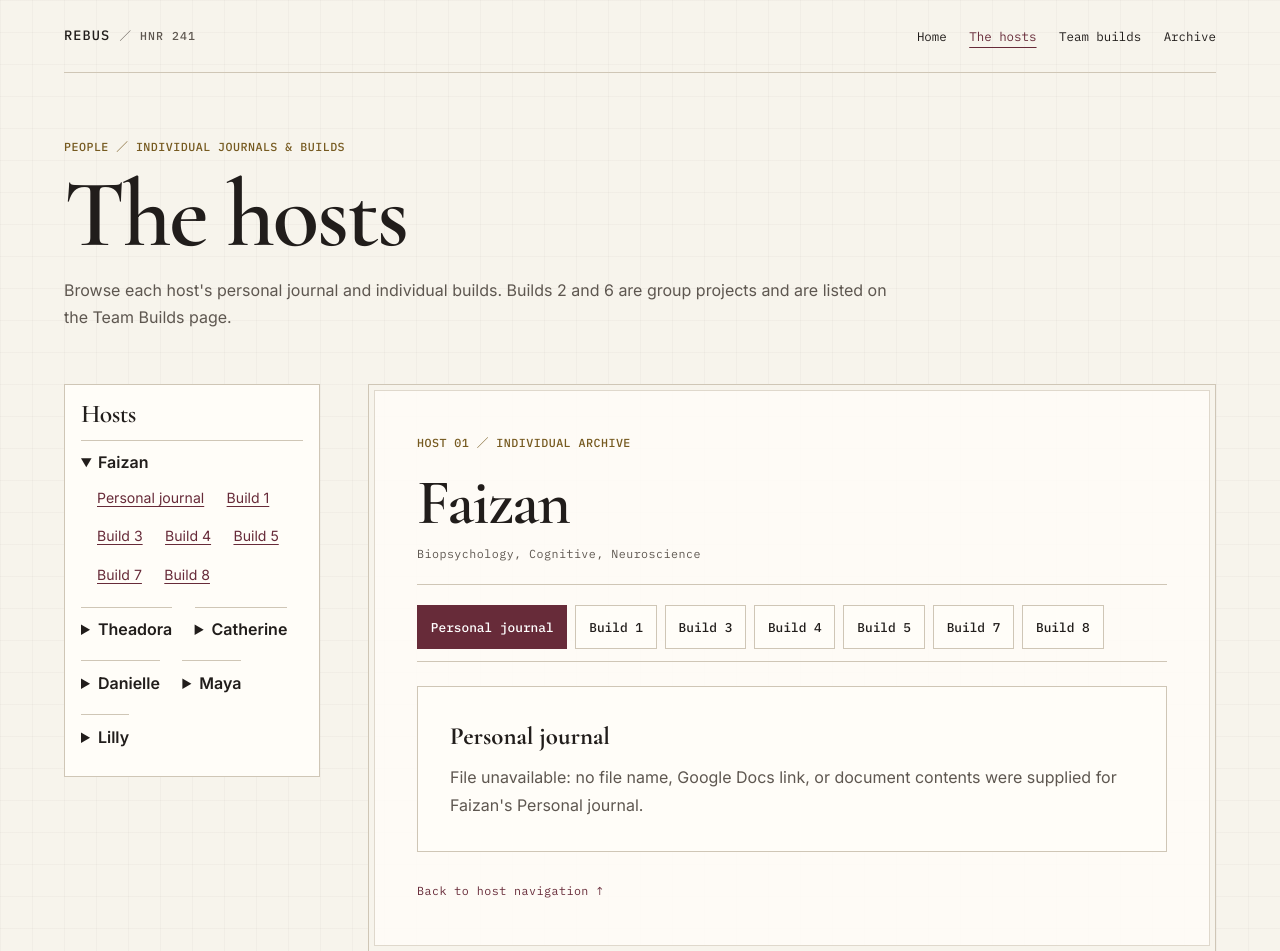
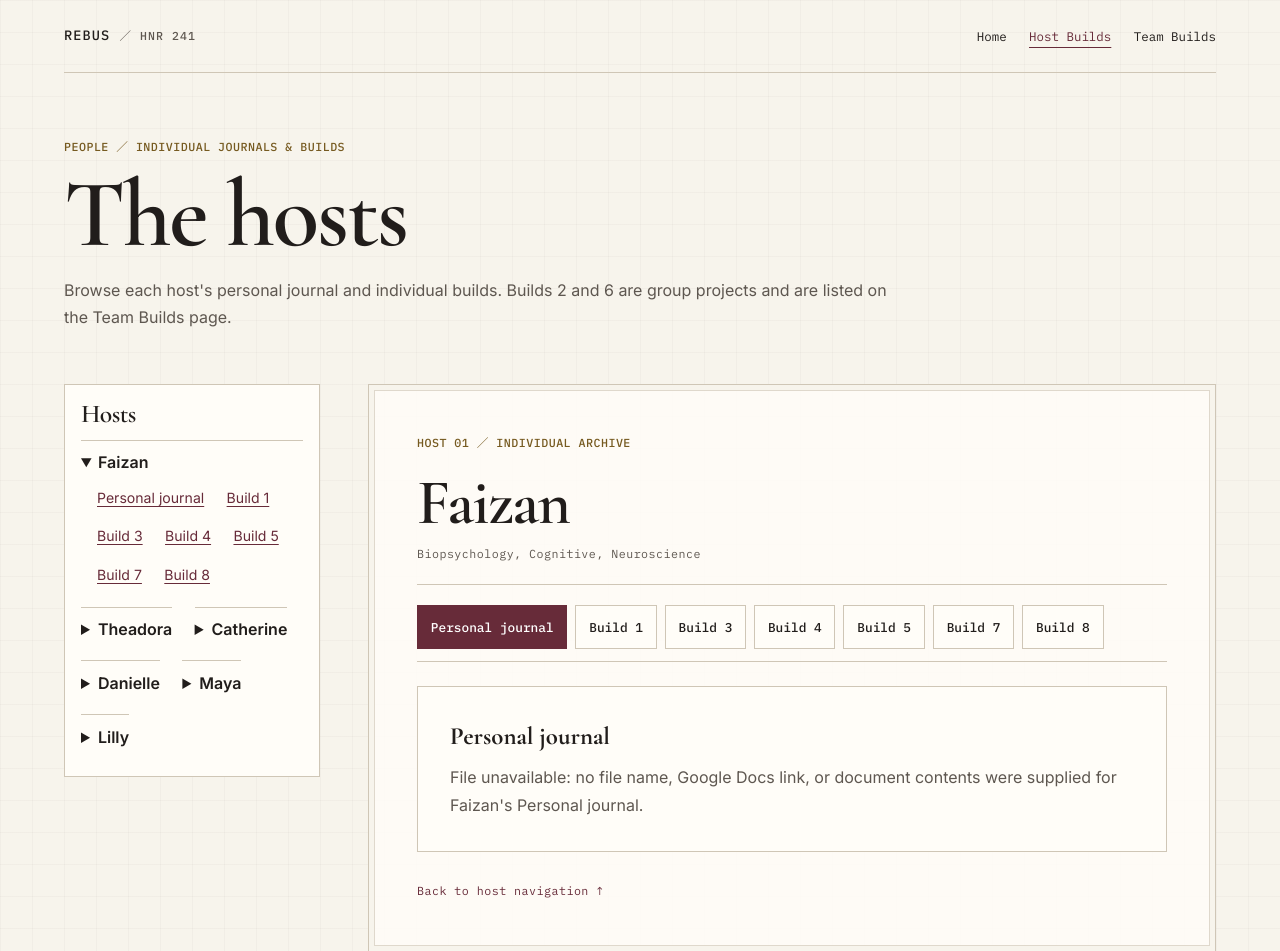
Before and after one commit to um-lrc-hnr241/2026-fall-rebus, a plain HTML site: page people.html in a window 1280 px wide. Shown: the top 951 px of the page. Drawn offline with nearby package versions, Linux system fonts and the light colour scheme.

Commit message:
Agent: update people.html

```diff
--- a/people.html
+++ b/people.html
@@ -18,9 +18,8 @@
     <nav aria-label="Main navigation">
       <ul>
         <li><a href="index.html">Home</a></li>
-        <li><a href="people.html" aria-current="page">The hosts</a></li>
-        <li><a href="index.html#team-builds">Team builds</a></li>
-        <li><a href="index.html#archive">Archive</a></li>
+        <li><a href="people.html" aria-current="page">Host Builds</a></li>
+        <li><a href="2026-fall-rebus/team-builds/">Team Builds</a></li>
       </ul>
     </nav>
   </header>
```
